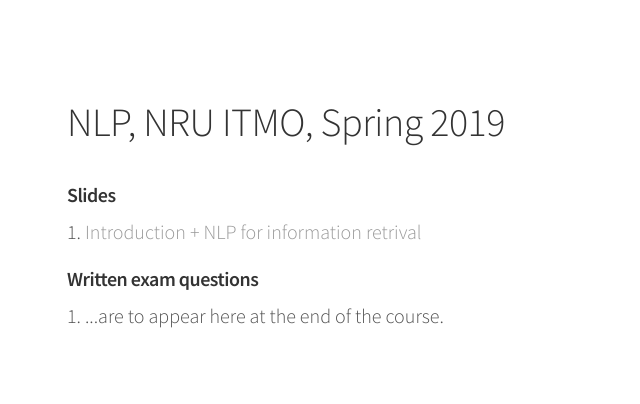
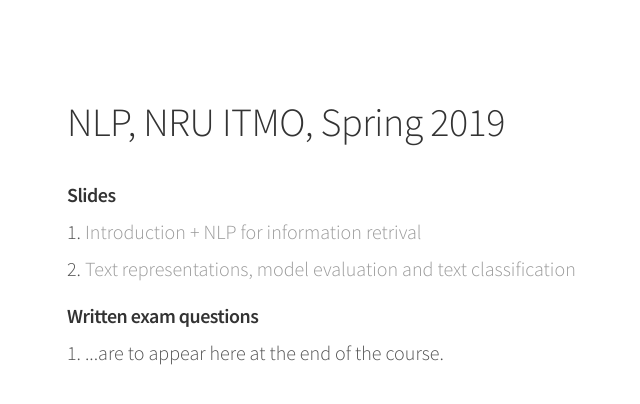
Before and after one commit to alexeyev/alexeyev.github.io, a Jekyll site: the page built from nlp-itmo-spring-2019.html, in a window 1280 px wide. Shown: the top 404 px of the page, without its empty margins (213-853 px from the left). Built offline with Jekyll 4.4.1, drawn with Linux system fonts in a browser that asks for light colours.

Commit message:
Update nlp-itmo-spring-2019.html

```diff
--- a/nlp-itmo-spring-2019.html
+++ b/nlp-itmo-spring-2019.html
@@ -15,6 +15,7 @@ layout: default
     <h4>Slides</h4>
     <ol>
         <li><a href="/pdf/2019-nlp-itmo/ITMO_NLP_01_INLP_IIR.pdf">Introduction + NLP for information retrival</a>
+        <li><a href="/pdf/2019-nlp-itmo/ITMO_NLP_02_TEXT_CLASSIFICATION.pdf">Text representations, model evaluation and text classification</a>
     </ol>
 </div>
 
```
